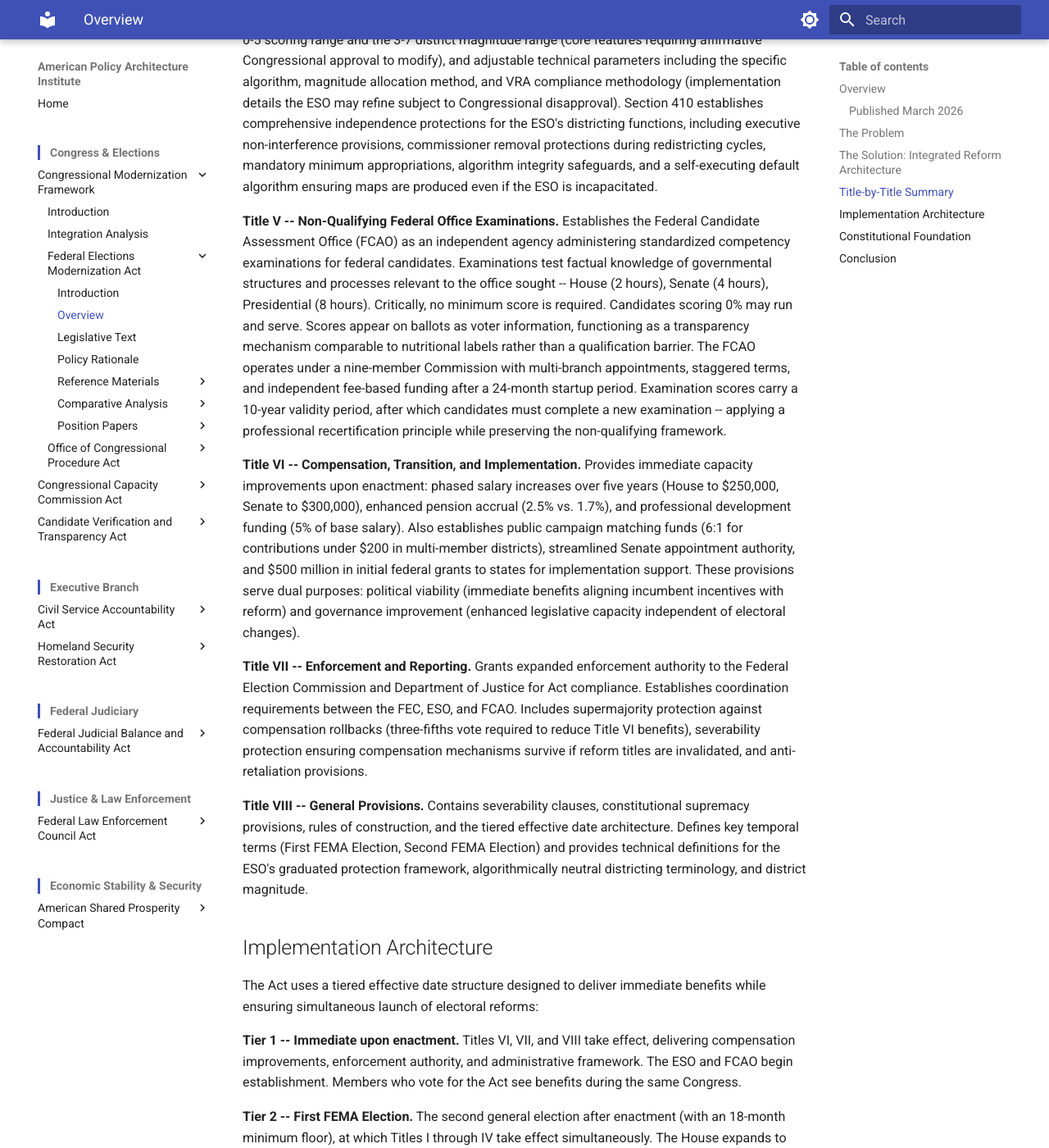
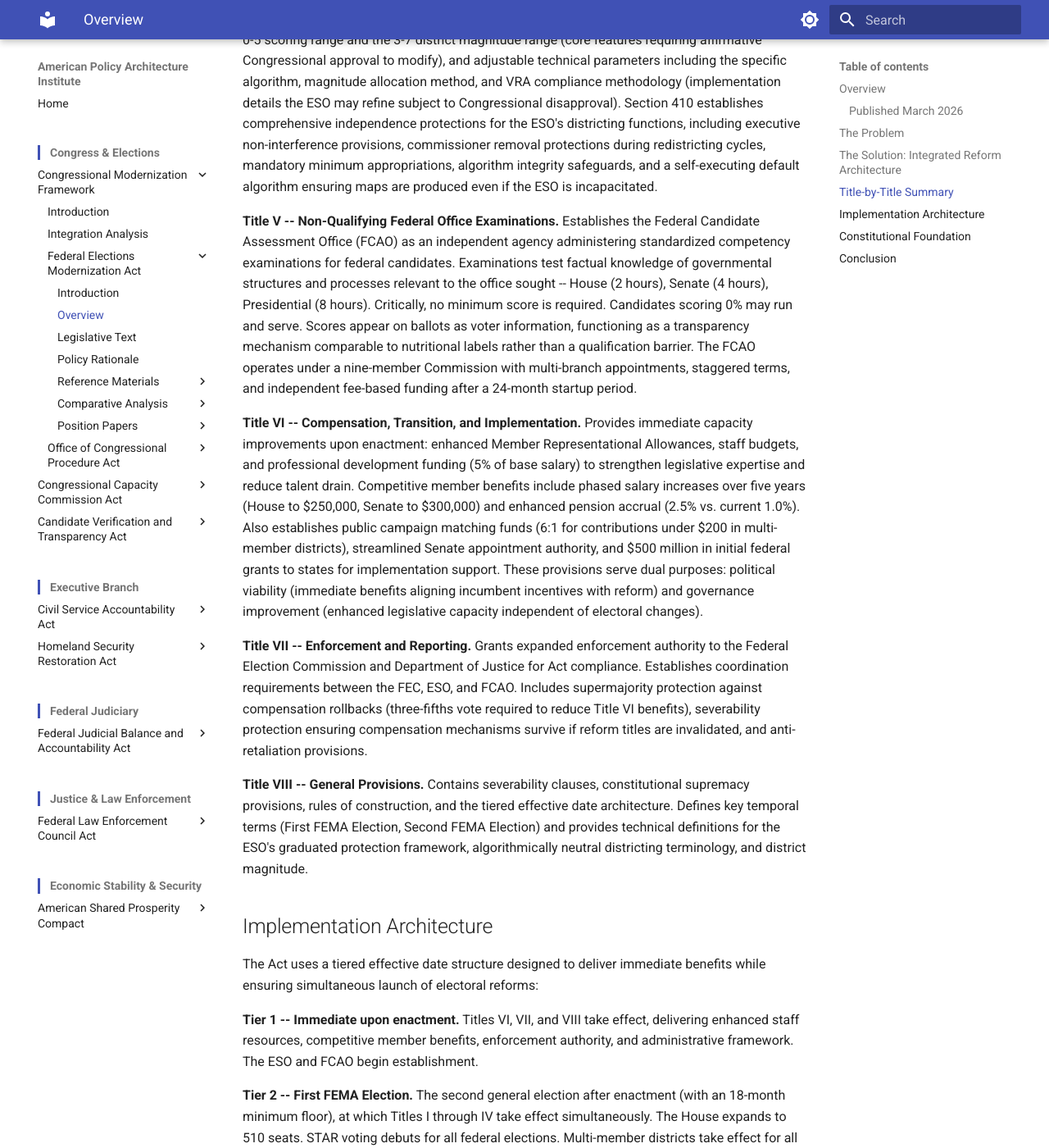
Before and after one commit to albertintech/apai, an MkDocs documentation site: the page built from docs/congress/cmf/fema/overview.md, in a window 1280 px wide and 1400 px high, scrolled down 3120 px. Shown: the whole window at 82% size. Built offline with MkDocs 1.6.1 and Material for MkDocs 9.7.7, drawn with Linux system fonts in a browser that asks for light colours; some of the changed text lies outside the part shown.

Commit message:
Update overview.md

```diff
--- a/docs/congress/cmf/fema/overview.md
+++ b/docs/congress/cmf/fema/overview.md
@@ -28,7 +28,7 @@
 
 A 510-member House elected under winner-take-all plurality is still a dysfunctional House -- just a larger one. The Act therefore requires simultaneous integrated launch: the first expanded election must also be the first STAR voting election, the first multi-member district election for all qualifying states, and the first Joint Endorsement Lists election. This produces a new operating system for congressional elections rather than incremental patches to the existing one.
 
-The Act also addresses the fundamental political economy challenge of democratic reform: incumbents must vote for changes that alter their electoral environment. Title VI solves this through immediate, substantial compensation and capacity improvements that take effect upon enactment -- before any electoral reforms launch. This aligns individual incentive with institutional improvement using the same mechanism design logic the Framers applied to constitutional checks and balances.
+The Act also addresses the fundamental political economy challenge of democratic reform: incumbents must vote for changes that alter their electoral environment. Title VI solves this through immediate, substantial improvements to staff resources, legislative capacity, and competitive member benefits that take effect upon enactment -- before any electoral reforms launch. This aligns individual incentive with institutional improvement using the same mechanism design logic the Framers applied to constitutional checks and balances.
 
 ## Title-by-Title Summary
 
@@ -44,9 +44,9 @@
 
 Title IV also establishes the Electoral Science Office (ESO), an independent agency responsible for ongoing evaluation of voting method performance and certification, evaluation, and maintenance of the districting algorithm. The ESO operates within a three-tier graduated protection architecture: statutory principles including algorithmic districting neutrality (normative commitments requiring an Act of Congress to change), protected design elements including the 0-5 scoring range and the 3-7 district magnitude range (core features requiring affirmative Congressional approval to modify), and adjustable technical parameters including the specific algorithm, magnitude allocation method, and VRA compliance methodology (implementation details the ESO may refine subject to Congressional disapproval). Section 410 establishes comprehensive independence protections for the ESO's districting functions, including executive non-interference provisions, commissioner removal protections during redistricting cycles, mandatory minimum appropriations, algorithm integrity safeguards, and a self-executing default algorithm ensuring maps are produced even if the ESO is incapacitated.
 
-**Title V -- Non-Qualifying Federal Office Examinations.** Establishes the Federal Candidate Assessment Office (FCAO) as an independent agency administering standardized competency examinations for federal candidates. Examinations test factual knowledge of governmental structures and processes relevant to the office sought -- House (2 hours), Senate (4 hours), Presidential (8 hours). Critically, no minimum score is required. Candidates scoring 0% may run and serve. Scores appear on ballots as voter information, functioning as a transparency mechanism comparable to nutritional labels rather than a qualification barrier. The FCAO operates under a nine-member Commission with multi-branch appointments, staggered terms, and independent fee-based funding after a 24-month startup period. Examination scores carry a 10-year validity period, after which candidates must complete a new examination -- applying a professional recertification principle while preserving the non-qualifying framework.
+**Title V -- Non-Qualifying Federal Office Examinations.** Establishes the Federal Candidate Assessment Office (FCAO) as an independent agency administering standardized competency examinations for federal candidates. Examinations test factual knowledge of governmental structures and processes relevant to the office sought -- House (2 hours), Senate (4 hours), Presidential (8 hours). Critically, no minimum score is required. Candidates scoring 0% may run and serve. Scores appear on ballots as voter information, functioning as a transparency mechanism comparable to nutritional labels rather than a qualification barrier. The FCAO operates under a nine-member Commission with multi-branch appointments, staggered terms, and independent fee-based funding after a 24-month startup period.
 
-**Title VI -- Compensation, Transition, and Implementation.** Provides immediate capacity improvements upon enactment: phased salary increases over five years (House to $250,000, Senate to $300,000), enhanced pension accrual (2.5% vs. 1.7%), and professional development funding (5% of base salary). Also establishes public campaign matching funds (6:1 for contributions under $200 in multi-member districts), streamlined Senate appointment authority, and $500 million in initial federal grants to states for implementation support. These provisions serve dual purposes: political viability (immediate benefits aligning incumbent incentives with reform) and governance improvement (enhanced legislative capacity independent of electoral changes).
+**Title VI -- Compensation, Transition, and Implementation.** Provides immediate capacity improvements upon enactment: enhanced Member Representational Allowances, staff budgets, and professional development funding (5% of base salary) to strengthen legislative expertise and reduce talent drain. Competitive member benefits include phased salary increases over five years (House to $250,000, Senate to $300,000) and enhanced pension accrual (2.5% vs. current 1.0%). Also establishes public campaign matching funds (6:1 for contributions under $200 in multi-member districts), streamlined Senate appointment authority, and $500 million in initial federal grants to states for implementation support. These provisions serve dual purposes: political viability (immediate benefits aligning incumbent incentives with reform) and governance improvement (enhanced legislative capacity independent of electoral changes).
 
 **Title VII -- Enforcement and Reporting.** Grants expanded enforcement authority to the Federal Election Commission and Department of Justice for Act compliance. Establishes coordination requirements between the FEC, ESO, and FCAO. Includes supermajority protection against compensation rollbacks (three-fifths vote required to reduce Title VI benefits), severability protection ensuring compensation mechanisms survive if reform titles are invalidated, and anti-retaliation provisions.
 
@@ -56,7 +56,7 @@
 
 The Act uses a tiered effective date structure designed to deliver immediate benefits while ensuring simultaneous launch of electoral reforms:
 
-**Tier 1 -- Immediate upon enactment.** Titles VI, VII, and VIII take effect, delivering compensation improvements, enforcement authority, and administrative framework. The ESO and FCAO begin establishment. Members who vote for the Act see benefits during the same Congress.
+**Tier 1 -- Immediate upon enactment.** Titles VI, VII, and VIII take effect, delivering enhanced staff resources, competitive member benefits, enforcement authority, and administrative framework. The ESO and FCAO begin establishment.
 
 **Tier 2 -- First FEMA Election.** The second general election after enactment (with an 18-month minimum floor), at which Titles I through IV take effect simultaneously. The House expands to 510 seats. STAR voting debuts for all federal elections. Multi-member districts take effect for all qualifying states. Algorithmically neutral districting becomes operational. Ballot access and party recognition standards become operative. This integrated launch ensures voters and administrators experience the new system as a coherent whole.
 
@@ -72,7 +72,7 @@
 
 ## Conclusion
 
-The Act treats democratic modernization as infrastructure maintenance rather than ideological transformation. Its reforms address measurable operational deficiencies -- representation ratios, electoral geometry, administrative fragmentation, institutional capacity -- through proven mechanisms with extensive precedent. The integrated design ensures each component reinforces the others, while the tiered implementation delivers benefits on a human timescale: members who enact these reforms see results during their careers, and voters experience tangible improvements within a single political generation.
+The Act treats democratic modernization as infrastructure maintenance rather than ideological transformation. Its reforms address measurable operational deficiencies -- representation ratios, electoral geometry, administrative fragmentation, institutional capacity -- through proven mechanisms with extensive precedent. The integrated design ensures each component reinforces the others, while the tiered implementation delivers immediately felt benefits: enhanced legislative capacity takes effect upon enactment, with electoral upgrades delivering benefits to voters on a definite timeline.
 
 ---
 
@@ -80,9 +80,14 @@
 ## Revision History
 
 **Revision 3.0** (Current)
-- Updated reference line from Rev 5.2 to Rev 5.3
-- Added FCAO score validity period sentence to Title V summary: 10-year validity period with professional recertification principle, preserving non-qualifying framework
-- Corrected download link path from `electoral/` to `congress/` per DPS Rev 2.4 directory structure update
+- Updated reference line from Rev 5.2 to Rev 5.4
+- Reframed Title VI summary to lead with staff resources and legislative capacity; repositioned member compensation as competitive member benefits
+- Corrected pension accrual comparison from "2.5% vs. 1.7%" (pre-2012 FERS rate) to "2.5% vs. current 1.0%" (post-2012 FERS rate)
+- Reframed Solution Architecture section: "compensation and capacity improvements" to "improvements to staff resources, legislative capacity, and competitive member benefits"
+- Reframed Tier 1 implementation summary to lead with staff resources; removed "Members who vote for the Act see benefits during the same Congress"
+- Reframed Conclusion: replaced member-benefit framing with institutional capacity framing; replaced "benefits on a human timescale" and "voters experience tangible improvements within a single political generation" with "immediately felt benefits" and "electoral upgrades delivering benefits to voters on a definite timeline"
+- Corrected download link path from `electoral/cmf/fema/` to `congress/cmf/fema/`
+- Added "Last revised" line per DPS Rev 2.5
 
 **Revision 2.0**
 - Updated reference line from Rev 5.0 to Rev 5.2
```
Also changed, not shown: other parts of docs/congress/cmf/fema/overview.md (+3 -1 lines).
